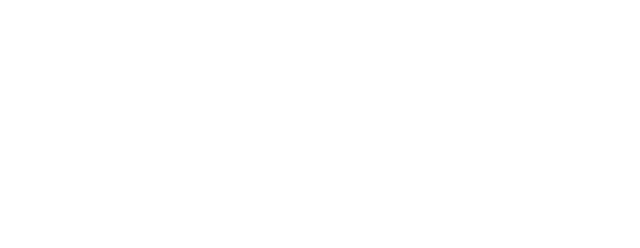
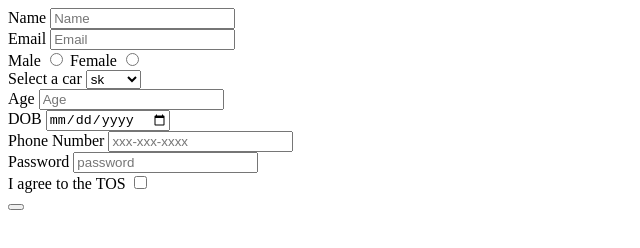
Before and after one commit to acciojob/signup-form-car-Kiruthigadurairaj, a website: page main.html in a window 1280 px wide. Shown: the whole page, without its empty margins (0-640 px from the left). Drawn offline with Linux system fonts and the light colour scheme.

Commit message:
created a submission

```diff
--- a/main.html
+++ b/main.html
@@ -7,6 +7,40 @@
 </head>
 
 <body>
+	<form method="post">
+		<label for="name">Name</label>
+		<input type="text" id="name" placeholder="Name" required>
+		<br>
+		<label for="email">Email</label>
+		<input type="email" id="email" placeholder="Email" required>
+		<br>
+		<label for="gender_m">Male</label>
+		<input type="radio" id="gender_m" required>
+	     <label for="gender_f">Female</label>
+		<input type="radio" id="gender_f" required><br>
+        <label for="cars">Select a car</label>
+		<select placeholder="--Please choose an option--" id="cars" required >
+			<option>sk</option>
+			<option>Tata</option>
+			<option>BMW</option>
+		</select><br>
+		<label for="age">Age</label>
+		<input type="number" id="age" placeholder="Age" required>
+		<br>
+		<label for="dob">DOB</label>
+		<input type="date" id="dob"  required>
+		<br>
+		<label for="tel">Phone Number</label>
+		<input type="tel" id="tel" placeholder="xxx-xxx-xxxx" required>
+		<br>
+		<label for="password">Password</label>
+		<input type="password" id="password" placeholder="password" required>
+		<br>
+		<label for="tos">I agree to the TOS</label>
+		<input type="checkbox" id="tos" required>
+		<br>
+		<button type="submit"></button>
+ 	</form>
 	<!-- the entire body must be written by student -->
     <script type="text/javascript" src="./script.js">
 </script>
```
